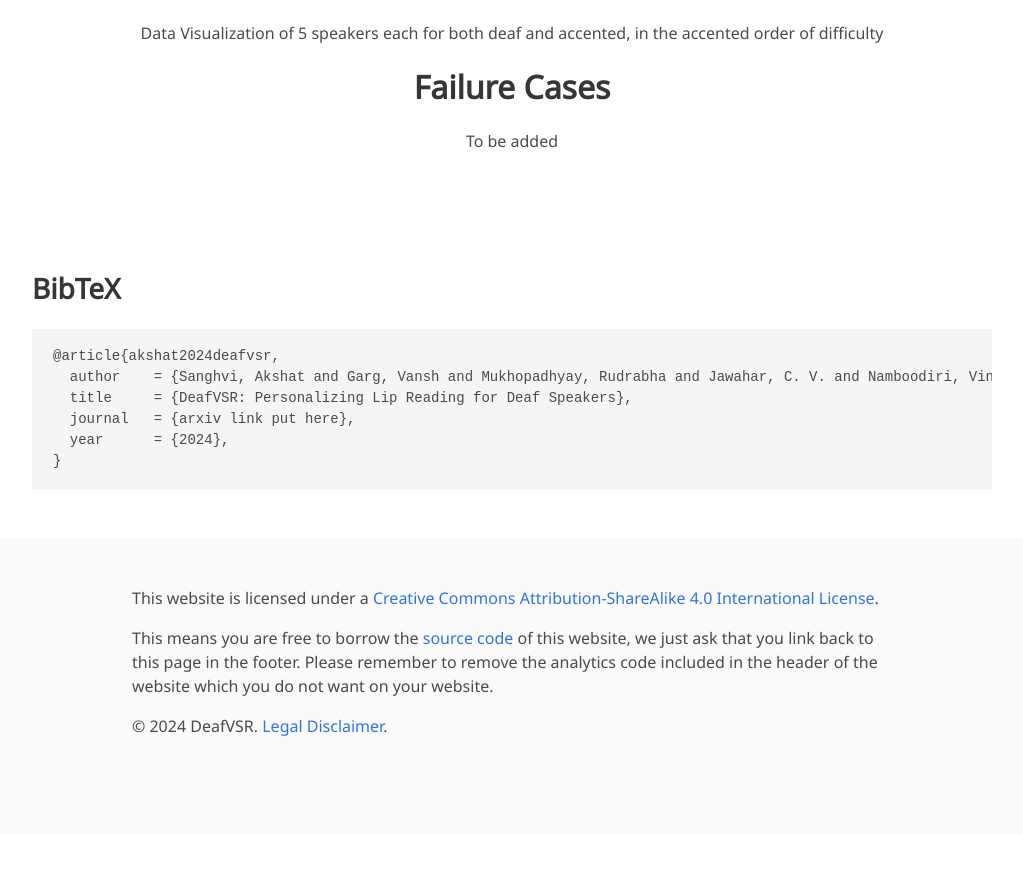
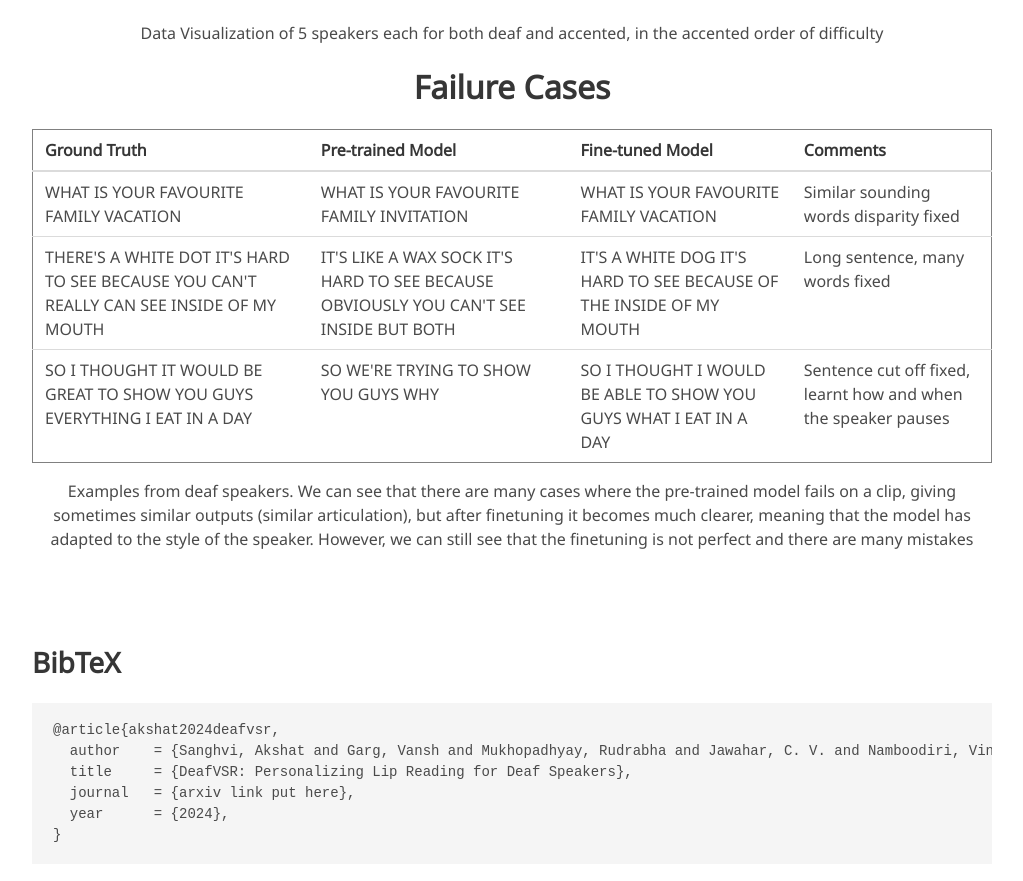
Before and after one commit to akshatsanghvi211103/deafVSR, a plain HTML site: page index.html in a window 1280 px wide. Shown: the part 5541-6422 px from the top of the page, without its empty margins (128-1151 px from the left). Before the commit the page ends 6375 px from the top, so only its background shows below. Drawn offline with nearby package versions, Linux system fonts and the light colour scheme; some icons are missing; a web font is replaced by a local one.

Commit message:
added failure cases

```diff
--- a/index.html
+++ b/index.html
@@ -419,19 +419,47 @@
 
           <!-- Re-rendering. -->
           <!-- <h3 class="title is-4 has-text-centered">Visualizations</h3> -->
-          <div class="content has-text-centered">
-            <!-- <video id="replay-video" controls muted preload playsinline width="75%">
-              <source src="./static/videos/replay.mp4" type="video/mp4">
-            </video> -->
-            To be added
-          </div>
+          <!--/ Re-rendering. -->
+          <div class="content">
+            <table border="1" style="border-collapse: collapse; width: 100%;">
+              <thead>
+                <tr>
+                  <th>Ground Truth</th>
+                  <th>Pre-trained Model</th>
+                  <th>Fine-tuned Model</th>
+                  <th>Comments</th>
+                </tr>
+              </thead>
+              <tbody>
+                <tr>
+                  <td>WHAT IS YOUR FAVOURITE FAMILY VACATION</td>
+                  <td>WHAT IS YOUR FAVOURITE FAMILY INVITATION</td>
+                  <td>WHAT IS YOUR FAVOURITE FAMILY VACATION</td>
+                  <td>Similar sounding words disparity fixed</td>
+                </tr>
+                <tr>
+                  <td>THERE'S A WHITE DOT IT'S HARD TO SEE BECAUSE YOU CAN'T REALLY CAN SEE INSIDE OF MY MOUTH</td>
+                  <td>IT'S LIKE A WAX SOCK IT'S HARD TO SEE BECAUSE OBVIOUSLY YOU CAN'T SEE INSIDE BUT BOTH</td>
+                  <td>IT'S A WHITE DOG IT'S HARD TO SEE BECAUSE OF THE INSIDE OF MY MOUTH</td>
+                  <td>Long sentence, many words fixed</td>
+                </tr>
+                <tr>
+                  <td>SO I THOUGHT IT WOULD BE GREAT TO SHOW YOU GUYS EVERYTHING I EAT IN A DAY</td>
+                  <td>SO WE'RE TRYING TO SHOW YOU GUYS WHY</td>
+                  <td>SO I THOUGHT I WOULD BE ABLE TO SHOW YOU GUYS WHAT I EAT IN A DAY</td>
+                  <td>Sentence cut off fixed, learnt how and when the speaker pauses</td>
+                </tr>
+              </tbody>
+            </table>
             <div class="content has-text-centered">
               <p>
-              <!-- Data Visualization of 5 speakers each for both deaf and accented, in the accented order of difficulty -->
+                Examples from deaf speakers. We can see that there are many cases where the pre-trained model fails on a
+                clip, giving sometimes similar outputs (similar articulation), but after finetuning it becomes much clearer,
+                meaning that the model has adapted to the style of the speaker. However, we can still see that the
+                finetuning is not perfect and there are many mistakes
               </p>
             </div>
-          <!--/ Re-rendering. -->
-
+          </div>
         </div>
       </div>
       <!-- Animation. -->
```
Lines whose indentation alone changed are shown as unchanged.
